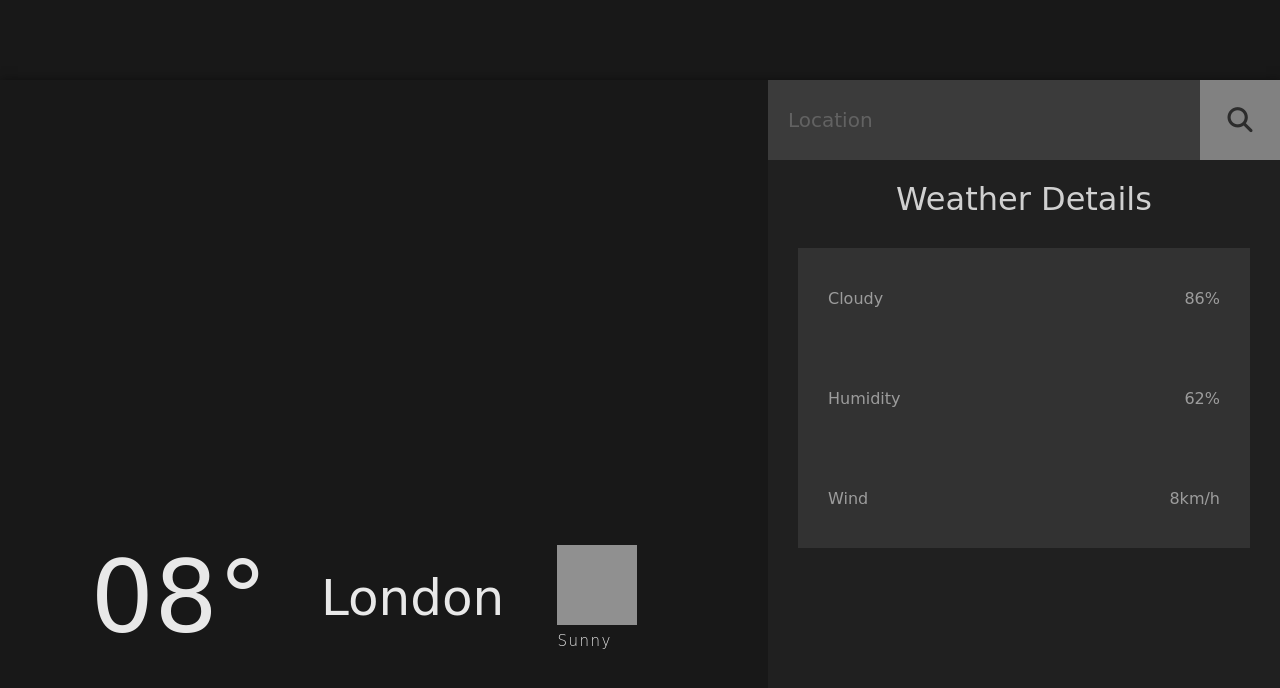
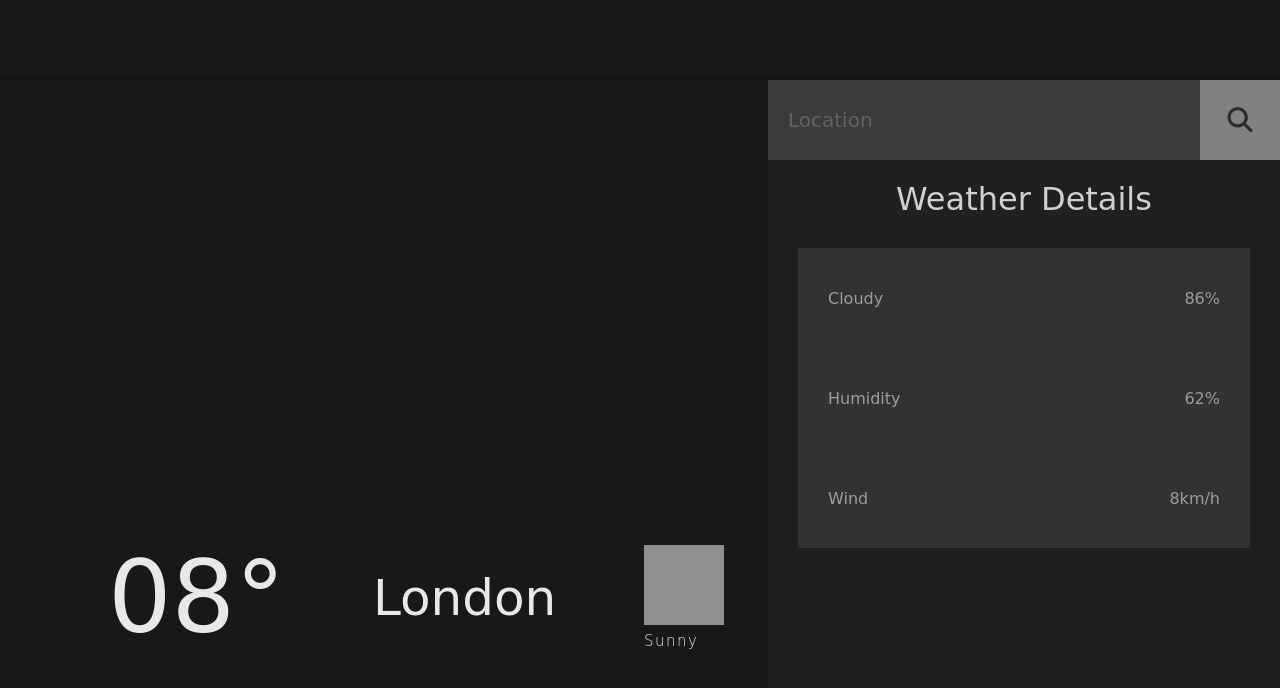
Before and after one commit to xFarisSx/Weather-App-VanillaJS, a website built with Parcel: page index.html in a window 1280 px wide. Built offline with nearby package versions, Linux system fonts and the light colour scheme; no server answers; grey boxes are pictures that could not be loaded.

Commit message:
style edited

```diff
--- a/src/css/style.css
+++ b/src/css/style.css
@@ -47,7 +47,8 @@ body::after {
 	bottom: 10%;
 	justify-content: space-around;
 	align-items: center;
-	width: 600px;
+	/* width: 600px; */
+	width: 55%;
 	opacity: 0.9;
 }
 .info .temperature h1 {
```
Also changed, not shown: 2 other files.
